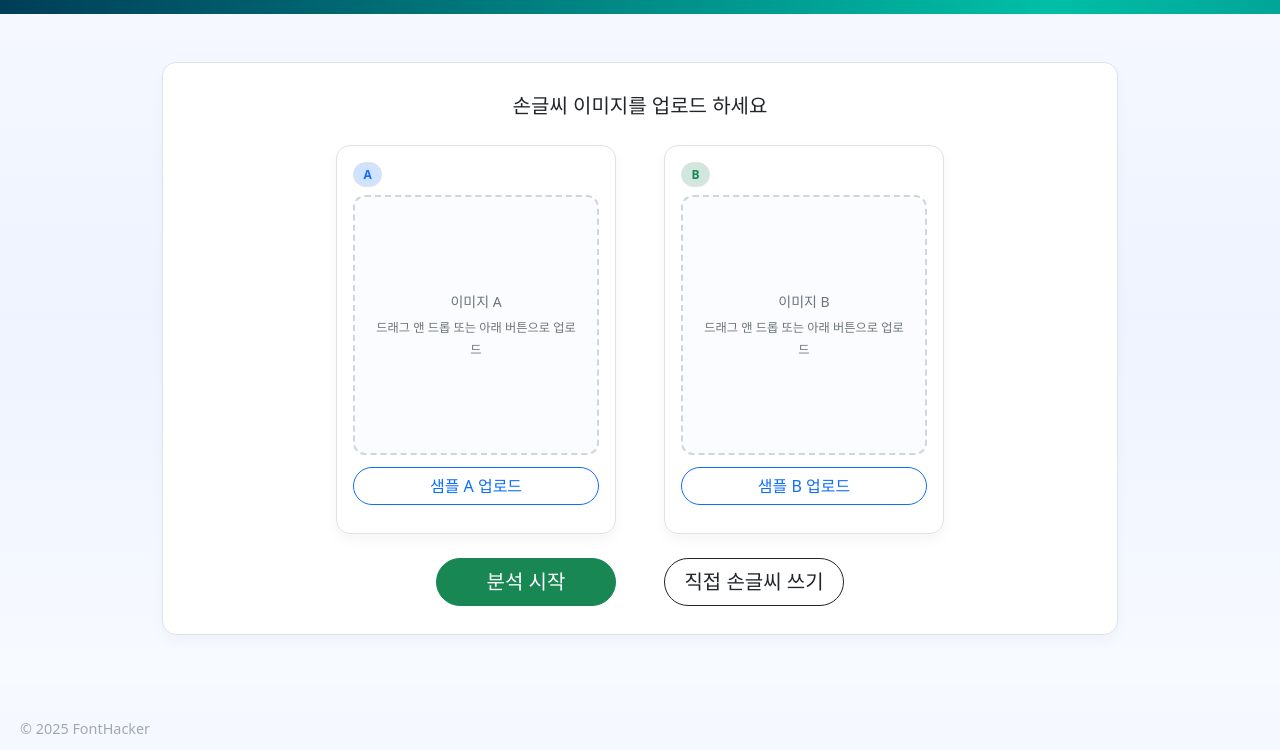
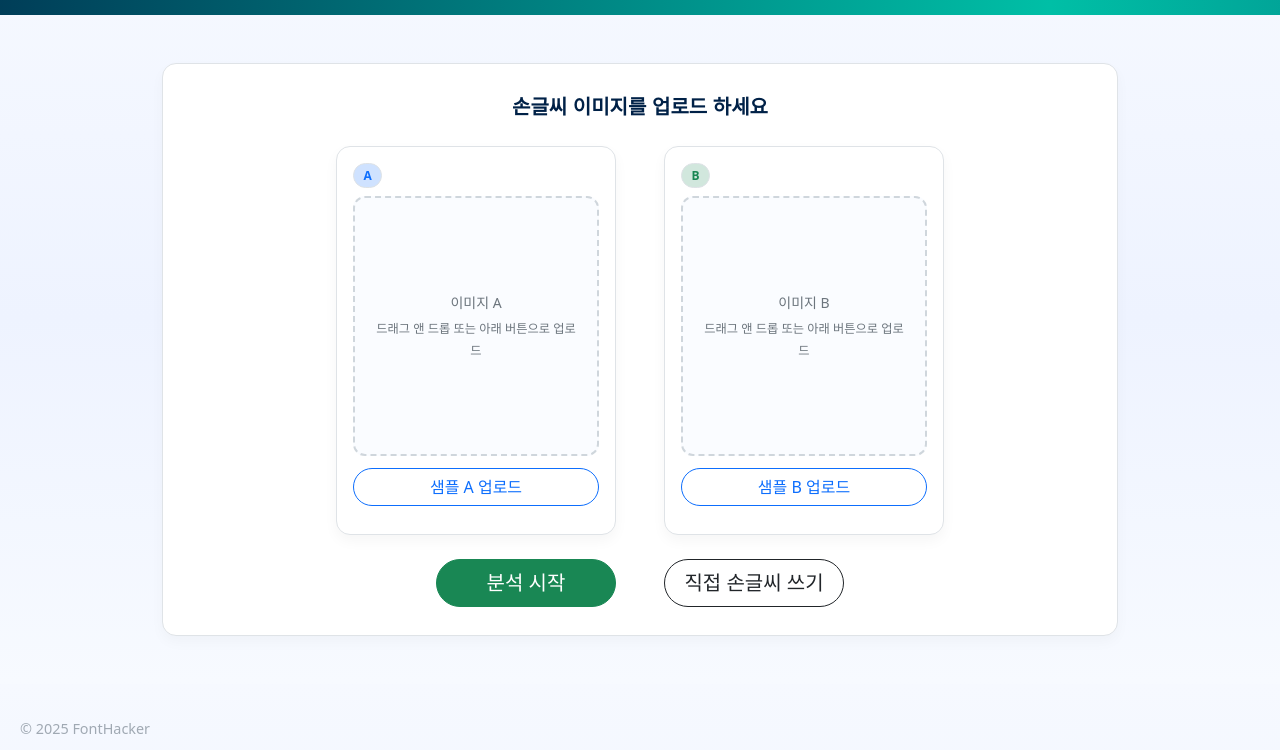
Before and after one commit to kiimsmm/Handwriting_Webpage, a plain HTML site: page index.html in a window 1280 px wide. Shown: the part 50-800 px from the top of the page. Drawn offline with nearby package versions, Linux system fonts and the light colour scheme; a web font is replaced by a local one.

Commit message:
손글씨_폰트 크기/타입 수정

```diff
--- a/index.html
+++ b/index.html
@@ -19,7 +19,9 @@
 <nav class="navbar fh-navbar py-3">
     <div class="container-fluid justify-content-center text-center">
         <div>
-            <div class="text-white fw-bold fs-3 fh-brand">FontHacker</div>
+            <a href="index.html" class="text-white fw-bold fs-3 fh-brand" style="text-decoration: none;">
+                FontHacker
+            </a>
         </div>
     </div>
 </nav>
@@ -27,7 +29,7 @@
 <!-- 본문 -->
 <div class="container fh-container py-5">
     <div class="fh-section text-center">
-        <p class="lead mb-4">손글씨 이미지를 업로드 하세요</p>
+        <p class="main-headline mb-3">손글씨 이미지를 업로드 하세요</p>
         <p class="lead mb-4"></p>
         <div class="d-flex justify-content-center flex-wrap gap-5 upload-row">
             <!-- 카드 A -->
--- a/styles.css
+++ b/styles.css
@@ -17,6 +17,13 @@ body{
 
     padding-top: 18px !important;
     padding-bottom: 18px !important;
+}
+
+.main-headline {
+    font-family: 'Pretendard', sans-serif;
+    font-weight: 600;
+    color: var(--fh-navy);
+    font-size: 1.25rem;
 }
 
 @keyframes navbarGradient {
```
Also changed, not shown: draw.html (+3 -1 lines), result.html (+3 -1 lines).
